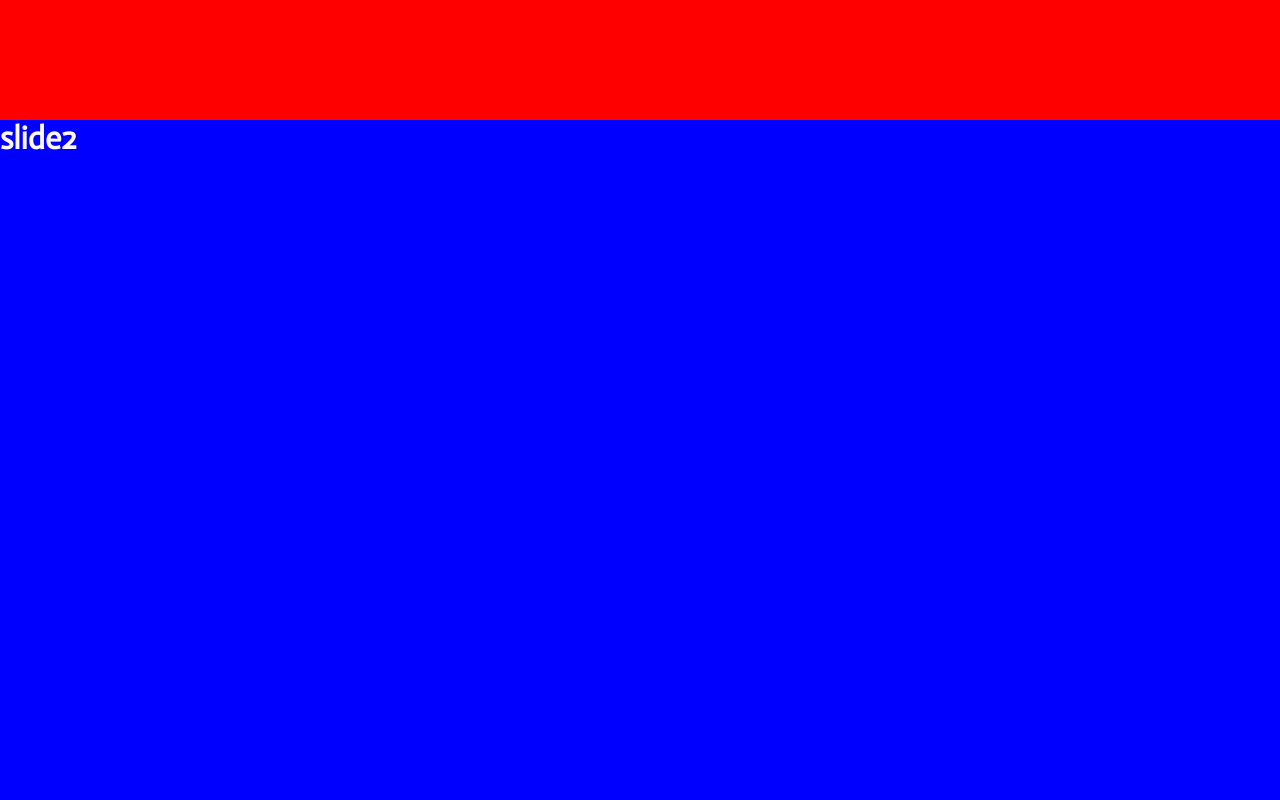
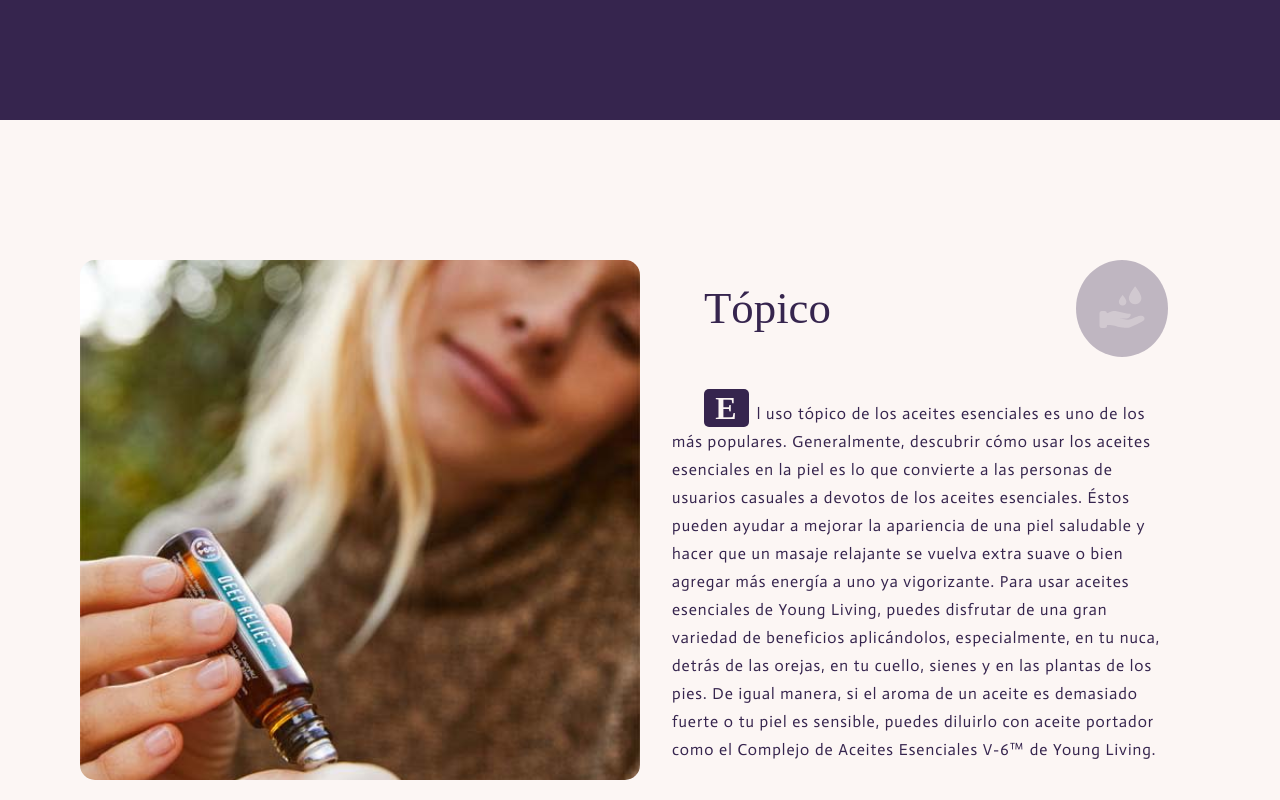
Before and after one commit to A-rielox/R-pagina-aceites, a React (Create React App) app: page / in a window 1280 px wide. Shown: the part 6440-7240 px from the top of the page. Built offline with nearby package versions, Linux system fonts and the light colour scheme; a web font is replaced by a local one.

Commit message:
listo faq

```diff
--- /dev/null
+++ b/src/components/faq/Content.js
@@ -0,0 +1,121 @@
+import React from 'react';
+
+import styled from 'styled-components';
+
+const Content = ({ thecontent, useTheme }) => {
+   const { id, title, img, svg, desc2 } = thecontent;
+
+   return (
+      <Slide className="panel" useTheme={useTheme}>
+         <div className="left">
+            <img className="img" src={img} alt="mejora" />
+         </div>
+
+         <div className="right">
+            <div className="title-wrapper">
+               <div className="title">{title}</div>
+
+               <span className="service-icon">{svg}</span>
+            </div>
+
+            <p className="text">
+               <span className="firstLetter">{desc2.charAt(0)}</span>
+               {desc2.substring(1)}
+            </p>
+         </div>
+      </Slide>
+   );
+};
+
+/* desc2.charAt(0) === '¡' || desc2.charAt(0) === '¿' */
+export default Content;
+
+const Slide = styled.div`
+   height: 100vh;
+   width: 100vw;
+
+   display: flex;
+   justify-content: center;
+   align-items: center;
+
+   padding: 5rem;
+
+   .left {
+      width: 50%;
+
+      display: flex;
+      justify-content: center;
+      align-items: center;
+   }
+
+   .right {
+      display: flex;
+      flex-direction: column;
+      justify-content: flex-start;
+
+      width: 50%;
+      align-items: center;
+      padding: 2rem;
+
+      position: relative;
+   }
+
+   .title-wrapper {
+      display: flex;
+      justify-content: space-between;
+      align-items: center;
+
+      margin-bottom: 2rem;
+      width: 100%;
+   }
+
+   .service-icon {
+      background: ${props =>
+         props.useTheme === 'dark' ? props.theme.text : props.theme.body};
+      padding: 1rem;
+      border-radius: 50%;
+      opacity: 0.3;
+
+      svg {
+         fill: ${props =>
+            props.useTheme === 'dark' ? props.theme.body : props.theme.text};
+         width: 60px;
+         height: 60px;
+         opacity: 0.3;
+      }
+   }
+
+   .title {
+      font-family: ${props => props.theme.ffTitle};
+      font-size: ${props => props.theme.fSizeBanner};
+
+      margin-left: 2rem;
+   }
+
+   .text {
+      font-size: ${props => props.theme.fSizeNormal};
+      margin-bottom: 1rem;
+      letter-spacing: 1px;
+      line-height: 1.75;
+
+      .firstLetter {
+         background: ${props =>
+            props.useTheme === 'dark' ? props.theme.text : props.theme.body};
+
+         color: ${props =>
+            props.useTheme === 'dark' ? props.theme.body : props.theme.text};
+
+         border-radius: 5px;
+         font-size: 2rem;
+         font-weight: 700;
+         text-transform: uppercase;
+         margin-left: 2rem;
+         margin-right: 0.5rem;
+
+         padding: 0.2rem 0.7rem;
+         font-family: ${props => props.theme.ffTitle};
+         line-height: 1;
+         display: inline-block;
+      }
+   }
+`;
--- a/src/components/showcase/Card.js
+++ b/src/components/showcase/Card.js
@@ -2,7 +2,6 @@ import React from 'react';
 import styled from 'styled-components';
 
 const Cards = ({ cardContent }) => {
-   console.log(cardContent);
    const { id, title, desc1, svg } = cardContent;
 
    return (
--- a/src/sections/Faq.js
+++ b/src/sections/Faq.js
@@ -5,6 +5,9 @@ import { DarkTheme } from '../styles/Themes';
 
 import { gsap } from 'gsap';
 import { ScrollTrigger } from 'gsap/ScrollTrigger';
+
+import content from '../components/showcase/cardsContent';
+import Content from '../components/faq/Content';
 
 const Faq = () => {
    const slide1Ref = useRef(null);
@@ -64,15 +67,15 @@ const Faq = () => {
       <ThemeProvider theme={DarkTheme}>
          <Wrapper id="faq" className="section">
             <Slide1 ref={slide1Ref}>
-               <h1>slide1</h1>
+               <Content useTheme="dark" thecontent={content[0]} />
             </Slide1>
 
             <Slide2 ref={slide2Ref}>
-               <h1>slide2</h1>
+               <Content useTheme="light" thecontent={content[1]} />
             </Slide2>
 
             <Slide3 ref={slide3Ref}>
-               <h1>slide3</h1>
+               <Content useTheme="dark" thecontent={content[2]} />
             </Slide3>
          </Wrapper>
       </ThemeProvider>
@@ -82,25 +85,25 @@ const Faq = () => {
 export default Faq;
 
 const Wrapper = styled.div`
-   background-color: ${props => props.theme.body};
-   color: ${props => props.theme.text};
-
    flex-direction: column;
 `;
 
 const Slide1 = styled.div`
    height: 100vh;
    width: 100vw;
-   background-color: red;
    display: block;
+   color: ${props => props.theme.text};
+   background-color: ${props => props.theme.body};
 `;
 const Slide2 = styled.div`
    height: 100vh;
    min-width: 100vw;
-   background-color: blue;
+   background-color: ${props => props.theme.text};
+   color: ${props => props.theme.body};
 `;
 const Slide3 = styled.div`
    height: 100vh;
    width: 100vw;
-   background-color: green;
+   color: ${props => props.theme.text};
+   background-color: ${props => props.theme.body};
 `;
--- a/src/styles/GlobalStyles.js
+++ b/src/styles/GlobalStyles.js
@@ -37,9 +37,6 @@ ul {
     object-fit: cover;
     max-height: 65vh;
     border-radius: 15px;
-
-
-
 }
 
 .section {
```
